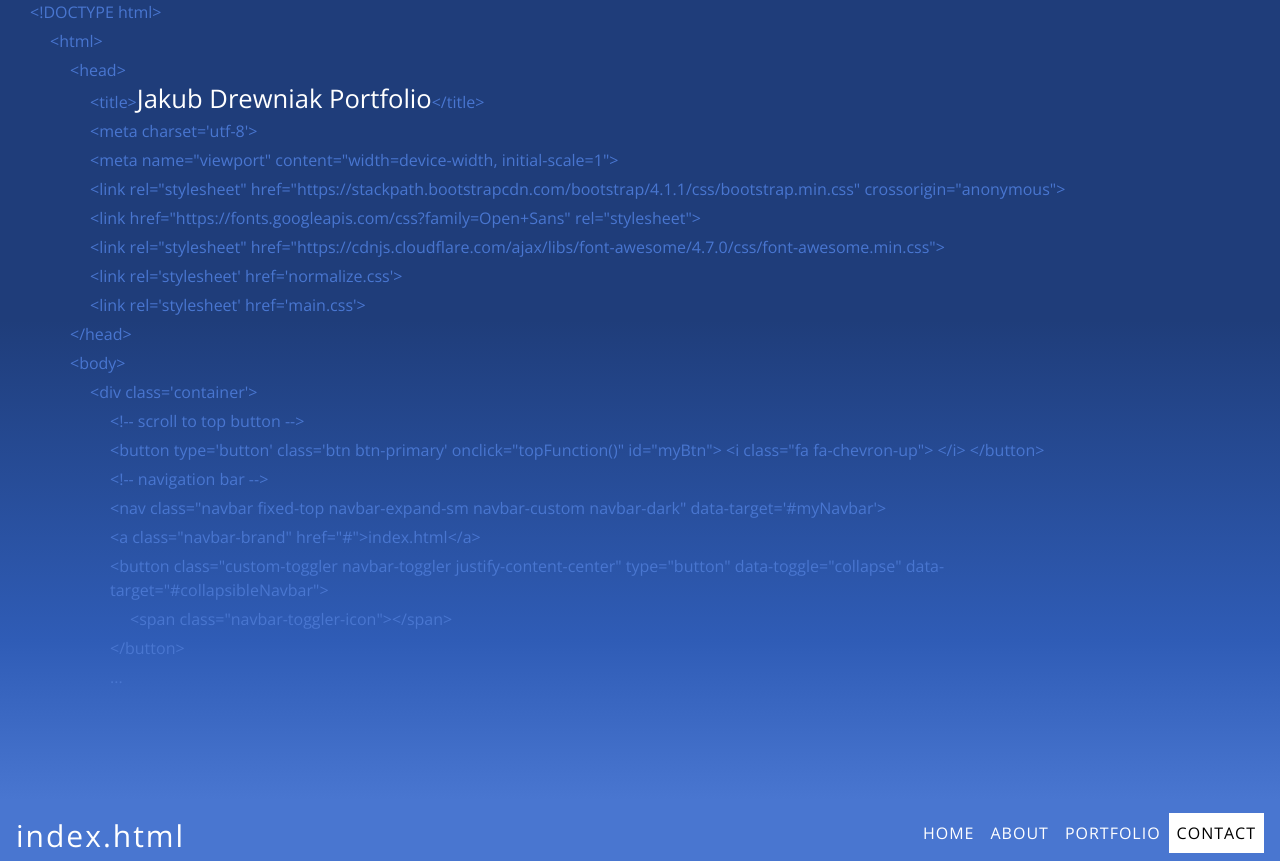
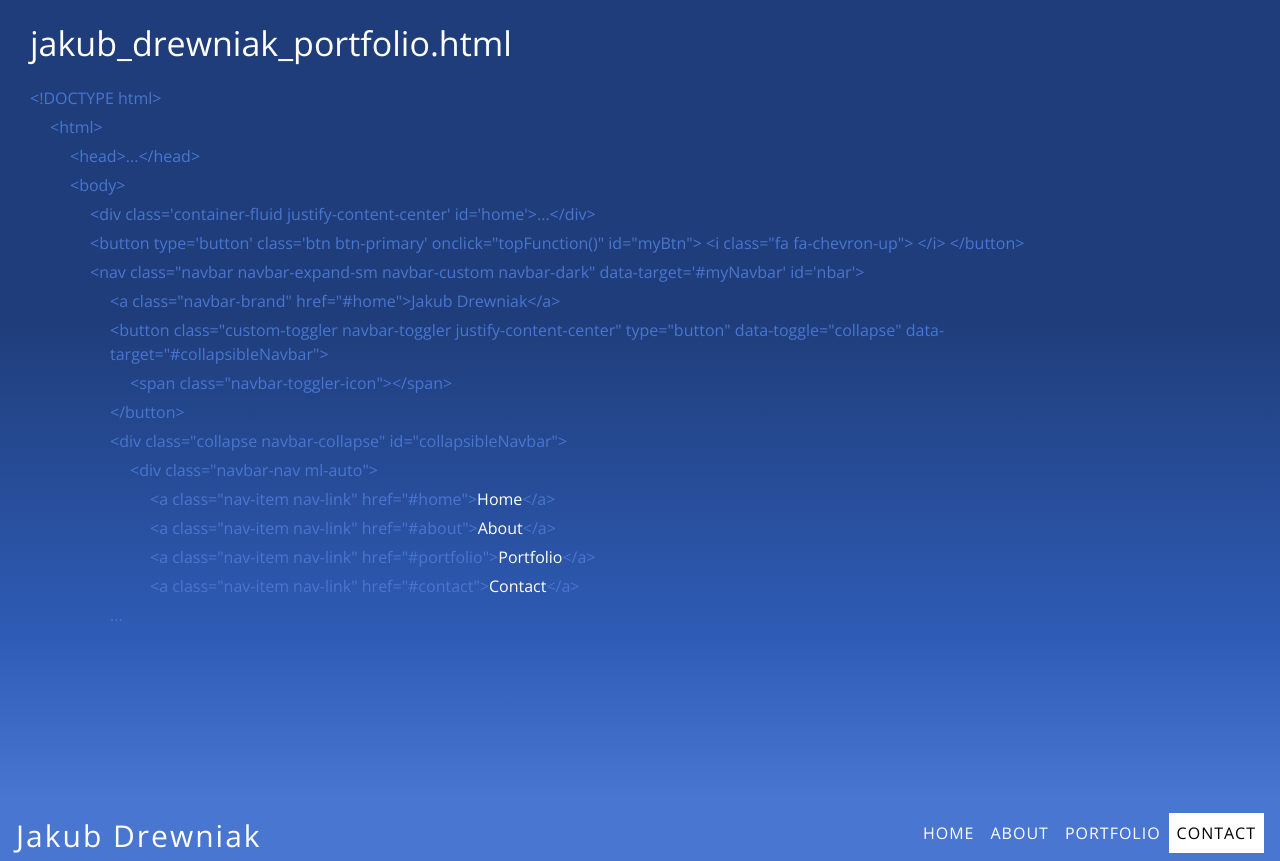
Before and after one commit to jakubdrewniak/jakubdrewniak.github.io, a plain HTML site: page index.html in a window 1280 px wide. Shown: the top 861 px of the page. Drawn offline with nearby package versions, Linux system fonts and the light colour scheme.

Commit message:
links in home section

```diff
--- a/index.html
+++ b/index.html
@@ -14,10 +14,12 @@
 		<!-- home -->
 	  	<div class='container-fluid justify-content-center' id='home'>
 			<section class='col-md-11'>
+				<h1>jakub_drewniak_portfolio.html</h1>
 				<p>&lt;!DOCTYPE html&gt;</p>
 					<p class='ind2'> &lt;html&gt;</p>
-						<p class='ind3'>&lt;head&gt;</p>
-							<p class='ind4'>&lt;title&gt;<strong>Jakub Drewniak Portfolio</strong>&lt;/title&gt;</p>
+						<p class='ind3'>&lt;head&gt;...&lt;/head&gt;</p>
+
+					<!--		<p class='ind4'>&lt;title&gt;Jakub Drewniak Portfolio&lt;/title&gt;</p>
 							<p class='ind4'>&lt;meta charset='utf-8'&gt;</p>
 							<p class='ind4'>&lt;meta name="viewport" content="width=device-width, initial-scale=1"&gt;</p>
 							<p class='ind4'>&lt;link rel="stylesheet" href="https://stackpath.bootstrapcdn.com/bootstrap/4.1.1/css/bootstrap.min.css" integrity="sha384-WskhaSGFgHYWDcbwN70/dfYBj47jz9qbsMId/iRN3ewGhXQFZCSftd1LZCfmhktB" crossorigin="anonymous"&gt;</p>
@@ -25,17 +27,25 @@
 							<p class='ind4'>&lt;link rel="stylesheet" href="https://cdnjs.cloudflare.com/ajax/libs/font-awesome/4.7.0/css/font-awesome.min.css"&gt;</p>
 							<p class='ind4'>&lt;link rel='stylesheet' href='normalize.css'&gt;</p>
 							<p class='ind4'>&lt;link rel='stylesheet' href='main.css'&gt;</p>
-						<p class='ind3'>&lt;/head&gt;</p>
+						<p class='ind3'>&lt;/head&gt;</p>  -->
 						<p class='ind3'>&lt;body&gt;</p>
-							<p class='ind4'>&lt;div class='container'&gt;</p>
-								<p class='ind5'>&lt;!-- scroll to top button --&gt;</p>
-								<p class='ind5'>&lt;button type='button' class='btn btn-primary' onclick="topFunction()" id="myBtn"&gt; &lt;i class="fa fa-chevron-up"&gt; &lt;/i&gt; &lt;/button&gt;</p>
-								<p class='ind5'>&lt;!-- navigation bar --&gt;</p>
-								<p class='ind5'>&lt;nav class="navbar fixed-top navbar-expand-sm navbar-custom navbar-dark" data-target='#myNavbar'&gt;</p>
-								<p class='ind5'>&lt;a class="navbar-brand" href="#"&gt;index.html&lt;/a&gt;</p>
+							<p class='ind4'>&lt;div class='container-fluid justify-content-center' id='home'&gt;...&lt;/div&gt;</p>
+							<p class='ind4'>&lt;button type='button' class='btn btn-primary' onclick="topFunction()" id="myBtn"&gt; &lt;i class="fa fa-chevron-up"&gt; &lt;/i&gt; &lt;/button&gt;</p>
+							<p class='ind4'>&lt;nav class="navbar navbar-expand-sm navbar-custom navbar-dark" data-target='#myNavbar' id='nbar'&gt;</p>
+								<p class='ind5'>&lt;a class="navbar-brand" href="#home">Jakub Drewniak&lt;/a&gt;</p>
 								<p class='ind5'>&lt;button class="custom-toggler navbar-toggler justify-content-center" type="button" data-toggle="collapse" data-target="#collapsibleNavbar"&gt;</p>
 								<p class='ind6'>&lt;span class="navbar-toggler-icon"&gt;&lt;/span&gt;</p>
-								<p class='ind5'>&lt;/button&gt;</p>
+							<p class='ind5'>&lt;/button&gt;</p>
+							<p class='ind5'>&lt;div class="collapse navbar-collapse" id="collapsibleNavbar"&gt;</p>
+								<p class='ind6'>&lt;div class="navbar-nav ml-auto"&gt;</p>
+									<p class='ind7'>&lt;a class="nav-item nav-link" href="#home"&gt;<a href='#home'>Home</a>&lt;/a&gt;</p>
+									<p class='ind7'>&lt;a class="nav-item nav-link" href="#about"&gt;<a href='#about'>About</a>&lt;/a&gt;</p>
+									<p class='ind7'>&lt;a class="nav-item nav-link" href="#portfolio"&gt;<a href='#portfolio'>Portfolio</a>&lt;/a&gt;</p>
+									<p class='ind7'>&lt;a class="nav-item nav-link" href="#contact"&gt;<a href='#contact'>Contact</a>&lt;/a&gt;</p>
+
+
+
+
 								<p class='ind5'>...</p>
 			</section>
 		</div>
@@ -46,13 +56,13 @@
 		<!-- navigation bar -->
 
 		<nav class="navbar navbar-expand-sm navbar-custom navbar-dark" data-target='#myNavbar' id='nbar'>
-		  	<a class="navbar-brand" href="#">index.html</a>
+		  	<a class="navbar-brand" href="#home">Jakub Drewniak</a>
 		  	<button class="custom-toggler navbar-toggler justify-content-center" type="button" data-toggle="collapse" data-target="#collapsibleNavbar">
 		   		<span class="navbar-toggler-icon"></span>
 	 		</button>
 		  	<div class="collapse navbar-collapse" id="collapsibleNavbar">
 			  	<div class="navbar-nav ml-auto">
-			      	<a class="nav-item nav-link active" href="#home">Home <span class="sr-only">(current)</span></a>
+			      	<a class="nav-item nav-link" href="#home">Home</a>
 			      	<a class="nav-item nav-link" href="#about">About</a>
 		      		<a class="nav-item nav-link" href="#portfolio">Portfolio</a>
 		      		<a class="nav-item nav-link" href="#contact">Contact</a>
--- a/main.css
+++ b/main.css
@@ -106,7 +106,7 @@ section {
 	display: block;
 }
 
-h1 {
+.container h1 {
 	font-size: 24px;
 	margin-bottom: 25px;
 	text-align: center;
@@ -114,7 +114,7 @@ h1 {
 	position: relative;
 }
 
-h1::after {
+.container h1::after {
 	position: absolute;
 	content: '';
 	top: 100%;
@@ -168,6 +168,11 @@ h1::after {
 	right: 0;
 }
 
+#home h1 {
+	color: #ffffff;
+	font-size: 34px;
+}
+
 
 #home p {
 	color: #4976d0;
@@ -183,9 +188,8 @@ h1::after {
 	color: #ffffff;
 }
 
-#home strong {
+#home a {
 	color: #ffffff;
-	font-size: 1.6em;
 }
 
 .ind2 {
@@ -202,6 +206,9 @@ h1::after {
 }
 .ind6 {
 	padding-left: 100px;
+}
+.ind7 {
+	padding-left: 120px;
 }
 
 /* about */
```
